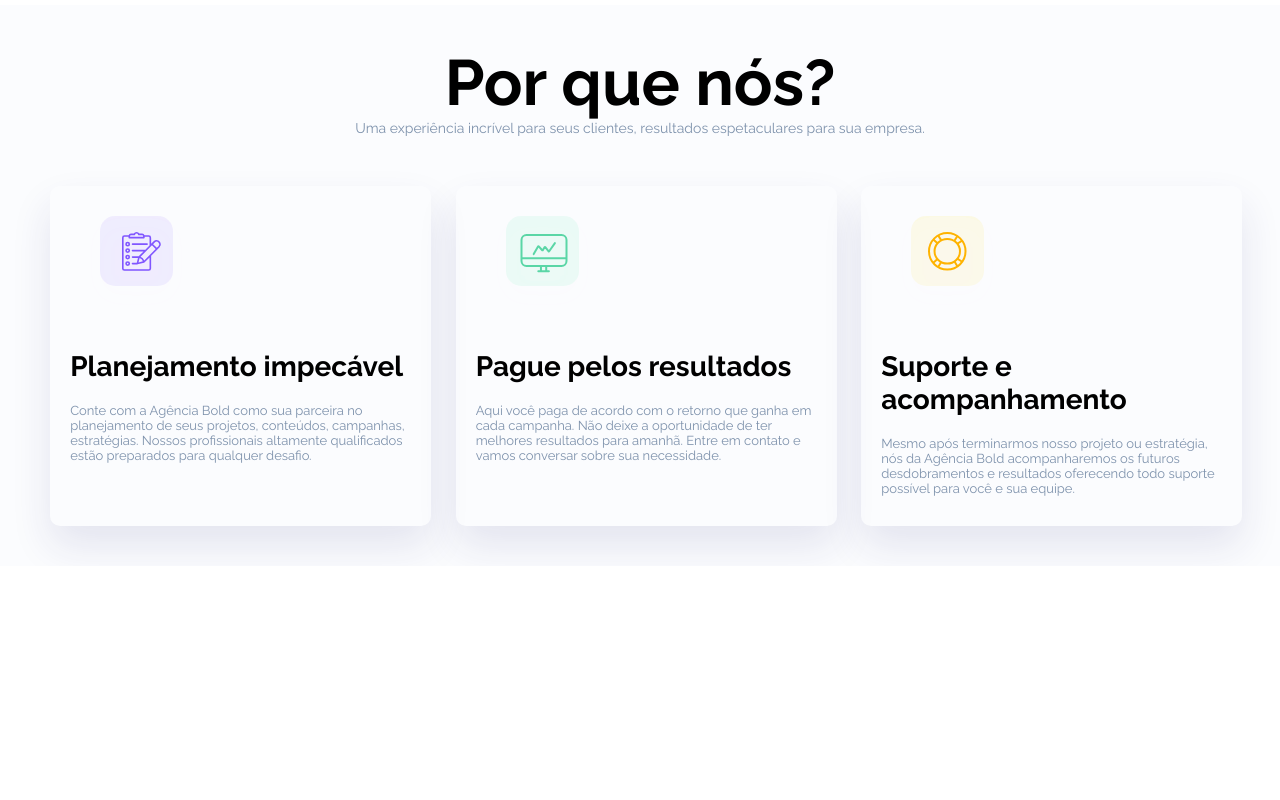
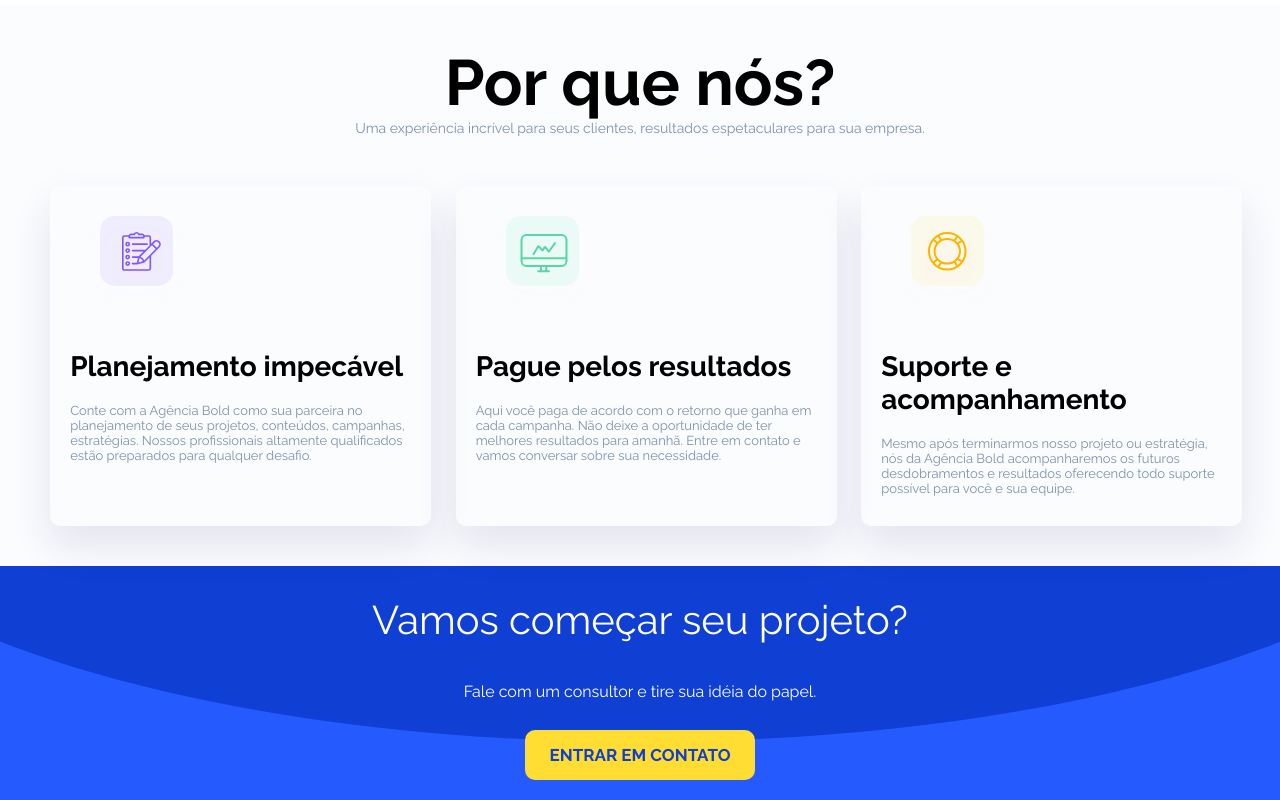
Before and after one commit to P1P0S/bold, a plain HTML site: page index.html in a window 1280 px wide. Shown: the part 1221-2021 px from the top of the page. Before the commit the page ends 1787 px from the top, so only its background shows below. Drawn offline with Linux system fonts and the light colour scheme.

Commit message:
:lipstick: add cta
banner and call to action section

```diff
--- a/index.html
+++ b/index.html
@@ -78,6 +78,14 @@
             </div>
         </div>
     </section>
+
+    <section class="cta">
+        <h2>Vamos começar seu projeto?</h2>
+        <br>
+        <h4>Fale com um consultor e tire sua idéia do papel.</h4>
+        <br>
+        <a href="#">ENTRAR EM CONTATO</a>
+    </section>
 </body>
 
 </html>
--- a/style.css
+++ b/style.css
@@ -130,6 +130,37 @@ section.self-promotion > .center > p {
 	margin-bottom: 20px;
 }
 
+section.cta {
+	background-image: url(./assets/banner.svg);
+	background-size: cover;
+	background-position: center;
+	min-height: 200px;
+	color: #fff;
+	padding: 20px 10px;
+	text-align: center;
+}
+
+section.cta h2,
+section.cta h4 {
+	font-weight: normal;
+	margin: 10px 0;
+}
+
+section.cta h2 {
+	font-size: 40px;
+}
+
+section.cta a {
+	display: inline-block;
+	padding: 15px 25px;
+	border-radius: 10px;
+	font-weight: bold;
+	font-size: 17px;
+	background-color: #ffdd33;
+	text-decoration: none;
+	color: #0f3fd3;
+}
+
 @media screen and (max-width: 768px) {
 	.differential {
 		flex-wrap: wrap;
```
Also changed, not shown: assets/banner.svg (added).
